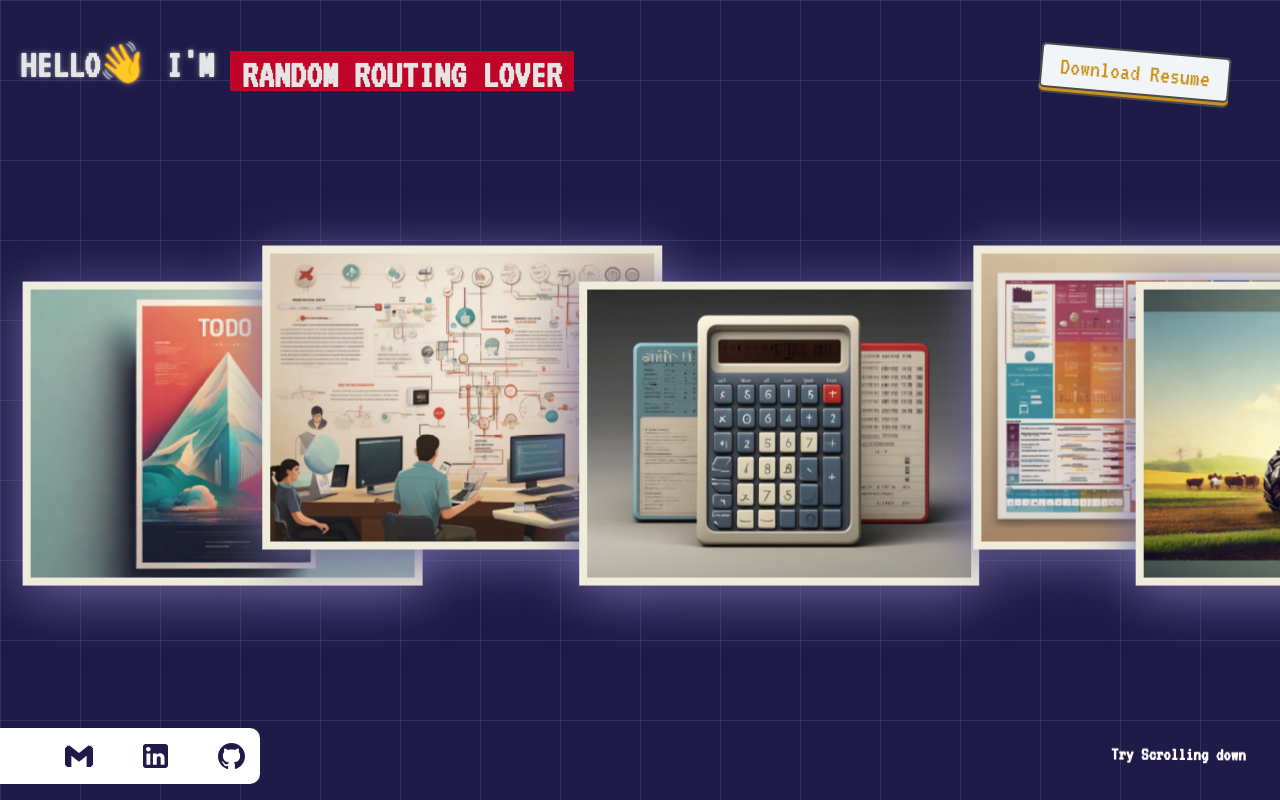
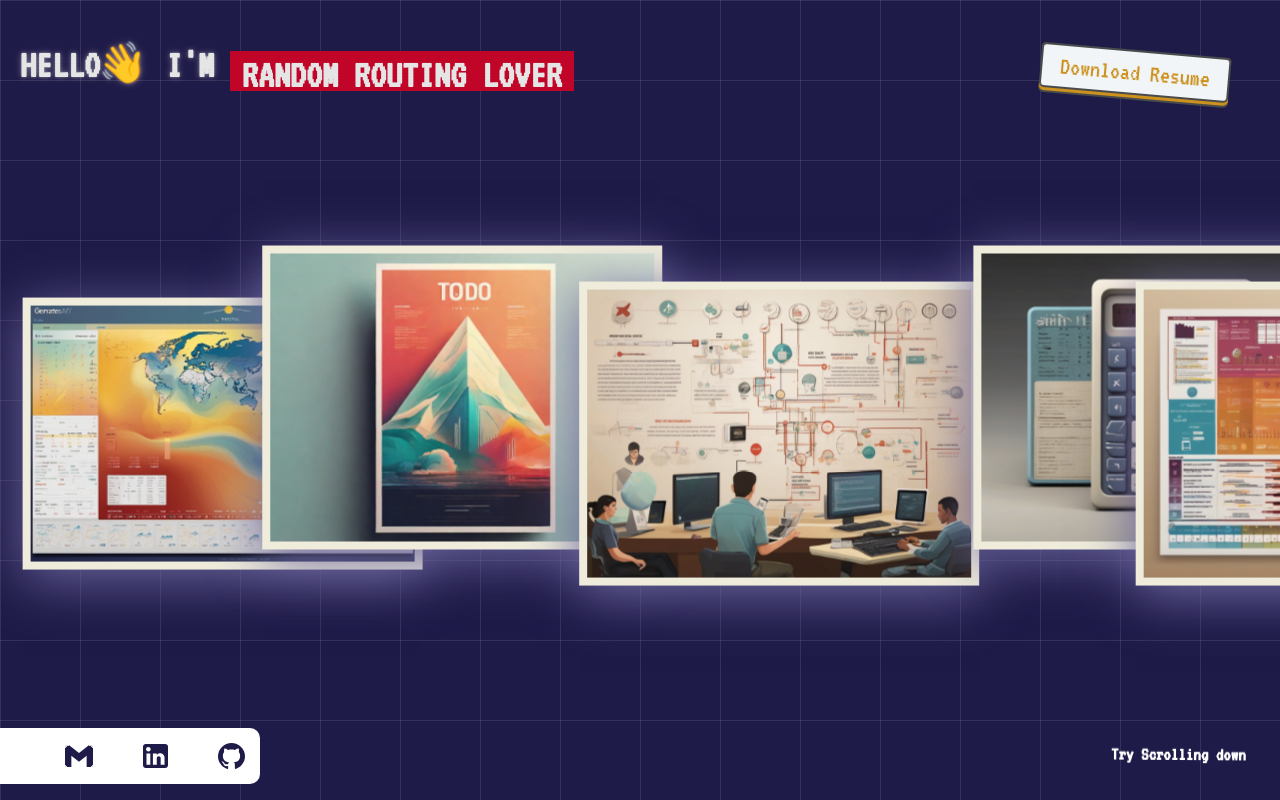
Before and after one commit to SandroSh/ShCyb3r-Portfolio, a React (Create React App) app: page / in a window 1280 px wide. Built offline with nearby package versions, Linux system fonts and the light colour scheme.

Commit message:
Adding Project

```diff
--- a/src/MainComponent.js
+++ b/src/MainComponent.js
@@ -3,6 +3,8 @@ import TodoImg from "./Assets/Todo.jpg";
 import JavaTerminalChatImg from "./Assets/TerminalChat.jpg";
 import CalculatorImg from "./Assets/Calculator.jpg";
 import TPCHJavaImg from "./Assets/TPCHJAVA.jpg";
+
+import WeatherForecast from "./Assets/WeatherForecast.jpg";
 import FarmingCompanyImg from "./Assets/FarmingCompany.jpg";
 import RockPaperScissorsImg from "./Assets/RockPaperScissors.jpg";
 import CoverTheTilesImg from "./Assets/CoverTheTiles.jpg";
@@ -15,6 +17,13 @@ import Resume from "./Assets/Sandro Shubitidze.pdf";
 
 const Gallery = () => {
   const data = [
+    {
+      title: "Weather Forecast",
+      usedTechnologies: " React.js, Styled Components",
+      image: WeatherForecast,
+      liveUrl: "https://weather-app-beige-ten-79.vercel.app/",
+      repoUrl: "https://github.com/SandroSh/Weather_APP",
+    },
     {
       title: "Todo Application",
       usedTechnologies: " React.js, Apex.js, SCSS",
```
Also changed, not shown: src/Assets/WeatherForecast.jpg (added).
